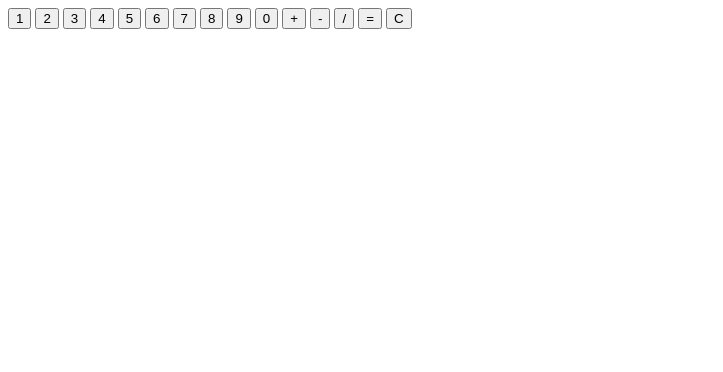
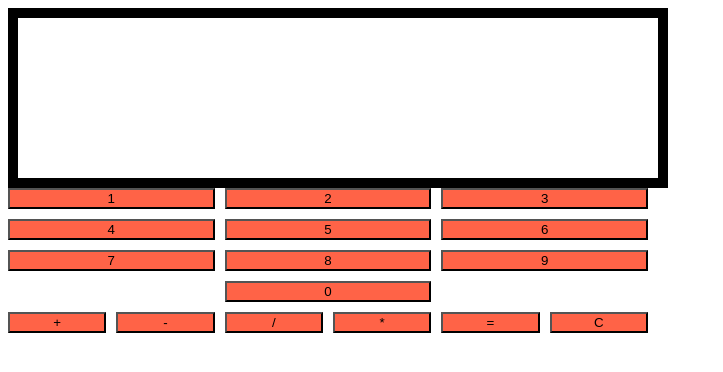
Before and after one commit to Franspi-lol/JSCalculator, a plain HTML site: page index.html in a window 1280 px wide. Shown: the whole page, without its empty margins (0-723 px from the left). Drawn offline with Linux system fonts and the light colour scheme.

Commit message:
calculadora funcional

```diff
--- a/index.html
+++ b/index.html
@@ -1,5 +1,6 @@
 <!DOCTYPE html>
 <html lang="en">
+
 <head>
     <meta charset="UTF-8">
     <meta name="viewport" content="width=device-width, initial-scale=1.0">
@@ -7,6 +8,7 @@
     <script src="./scripts.js"></script>
     <link rel="stylesheet" href="./styles.css">
 </head>
+
 <body>
     <section>
         <section class="calculadora">
@@ -16,23 +18,29 @@
                 <div id="resultado" hidden></div>
             </div>
 
-            <button type="button" data-num="1" onClick="addNum(1)">1</button>
-            <button type="button" onClick="addNum(2)">2</button>
-            <button type="button" onClick="addNum(3)">3</button>
-            <button type="button" onClick="addNum(4)">4</button>
-            <button type="button" onClick="addNum(5)">5</button>
-            <button type="button" onClick="addNum(6)">6</button>
-            <button type="button" onClick="addNum(7)">7</button>
-            <button type="button" onClick="addNum(8)">8</button>
-            <button type="button" onClick="addNum(9)">9</button>
-            <button type="button" onClick="addNum(0)">0</button>
-            <button type="button" onClick="addAcumulador('+')">+</button>
-            <button type="button" onClick="addAcumulador('-')">-</button>
-            <button type="button" onClick="addAcumulador('/')">/</button>
-            <button type="button" onClick="realizarCuenta()">=</button>
-            <button type="button">C</button>
+            <section class="botonesNumericos">
+                <button type="button" class="row1" data-num="1" onClick="addNum(1)">1</button>
+                <button type="button" class="row1" onClick="addNum(2)">2</button>
+                <button type="button" class="row1" onClick="addNum(3)">3</button>
+                <button type="button" class="row2" onClick="addNum(4)">4</button>
+                <button type="button" class="row2" onClick="addNum(5)">5</button>
+                <button type="button" class="row2" onClick="addNum(6)">6</button>
+                <button type="button" class="row3" onClick="addNum(7)">7</button>
+                <button type="button" class="row3" onClick="addNum(8)">8</button>
+                <button type="button" class="row3" onClick="addNum(9)">9</button>
+                <button type="button" id="zero" onClick="addNum(0)">0</button>
+            </section>
+            <section class="botonesCuentas">
+                <button type="button" onClick="addAcumulador('+')">+</button>
+                <button type="button" onClick="addAcumulador('-')">-</button>
+                <button type="button" onClick="addAcumulador('/')">/</button>
+                <button type="button" onClick="addAcumulador('*')">*</button>
+                <button type="button" onClick="realizarCuenta()">=</button>
+                <button type="button" onClick="limpiar()">C</button>
+            </section>
         </section>
     </section>
 
 </body>
+
 </html>
--- a/scripts.js
+++ b/scripts.js
@@ -10,44 +10,67 @@ function addNum(num)
 
 function addAcumulador(accion)
 {
+    if(document.getElementById("total").innerHTML != "")
+    {
         arreglo.push(document.getElementById("total").innerHTML)
         arreglo.push(accion)
         document.getElementById("total").innerHTML=("")
         console.log(arreglo)
+    }
+    /* arreglo.push(document.getElementById("total").innerHTML)
+    arreglo.push(accion)
+    document.getElementById("total").innerHTML=("")
+    console.log(arreglo) */
 }
 
 function realizarCuenta()
 {
     arreglo.push(document.getElementById("total").innerHTML)
     let resultado = 0
-    let ultimoNro = 0
 
-    //console.log(arreglo[arreglo.length-1])
-    for (let i=0;i<arreglo.length;i++)
+
+    for(let i=0; i<arreglo.length; i++)
     {
-            if(arreglo[i]=='+')
+        if(i==0 )
         {
-                    resultado= resultado + ultimoNro
 
-                }else
-                {
-                    console.log(typeof(arreglo[i]))
+                resultado = parseInt(arreglo[i])
+                console.log('no es +')
 
-                    ultimoNro=Number(arreglo[i])
 
         }
-            if(i==arreglo.length-1)
+        else
         {
-                    if(arreglo[i-1]=='+')
+            if(arreglo[i] == "+")
             {
-                            ultimoNro=Number(arreglo[i])
-                            resultado=resultado+ultimoNro
+                resultado += parseInt(arreglo[i+1])
+            }
+            else if(arreglo[i] == "-")
+            {
+                resultado -= parseInt(arreglo[i+1])
+            }
+            else if(arreglo[i] == "*")
+            {
+                resultado *= parseInt(arreglo[i+1])
+            }
+            else if(arreglo[i] == "/")
+            {
+                resultado /= parseInt(arreglo[i+1])
+            }
         }
     }
 
+    document.getElementById("resultado").removeAttribute("hidden")
+    document.getElementById("resultado").innerHTML=resultado
+    document.getElementById("total").innerHTML=(resultado)
+    arreglo = []
+    arreglo.push(resultado)
 
 }
-    document.getElementById("resultado").removeAttribute("hidden")
-    document.getElementById("resultado").innerHTML=resultado
 
+function limpiar()
+{
+    document.getElementById('total').innerHTML = ""
+    document.getElementById('resultado').innerHTML = ""
+    arreglo = []
 }
--- a/styles.css
+++ b/styles.css
@@ -1,3 +1,33 @@
 #resultado{
     color: blue;
 }
+
+.botonesNumericos{
+    display: grid;
+    grid-template-columns: repeat(3, 1fr);
+    gap: 10px;
+    width: 50vw;
+
+}
+.viewer{
+    height: 20vh;
+    width: 50vw;
+    border-image: url(./img/borde.png) 40 40 repeat;
+    border: 10px solid;
+    text-align: center;
+    font-size: 5rem;
+}
+#zero{
+    grid-column: 2;
+
+}
+button{
+    background-color: tomato;
+}
+.botonesCuentas{
+    display: grid;
+    grid-template-columns: repeat(6, 1fr);
+    gap: 10px;
+    width: 50vw;
+    margin-top: 10px;
+}
```
Also changed, not shown: img/borde.png (added). Lines whose indentation alone changed are shown as unchanged.
